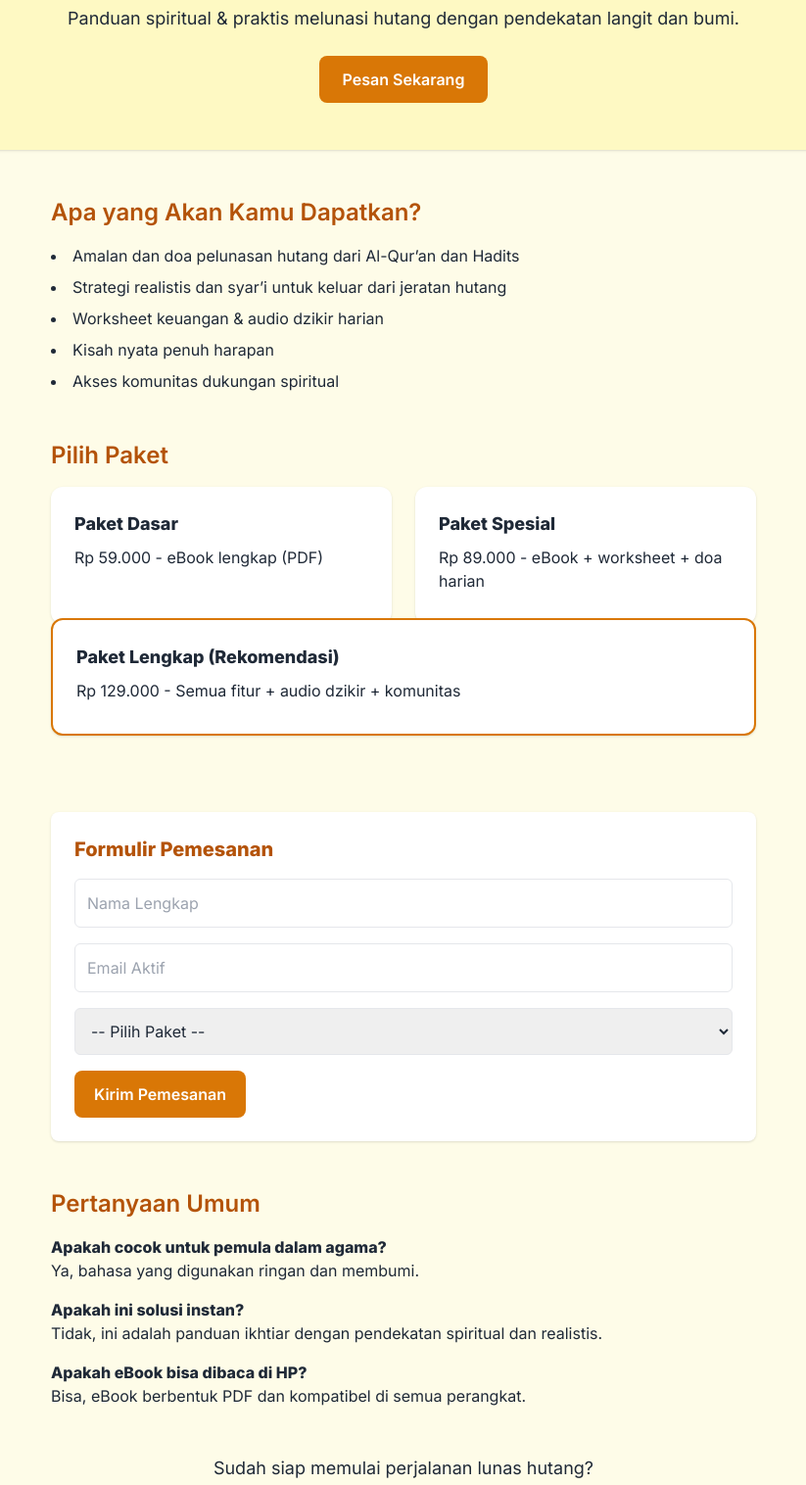
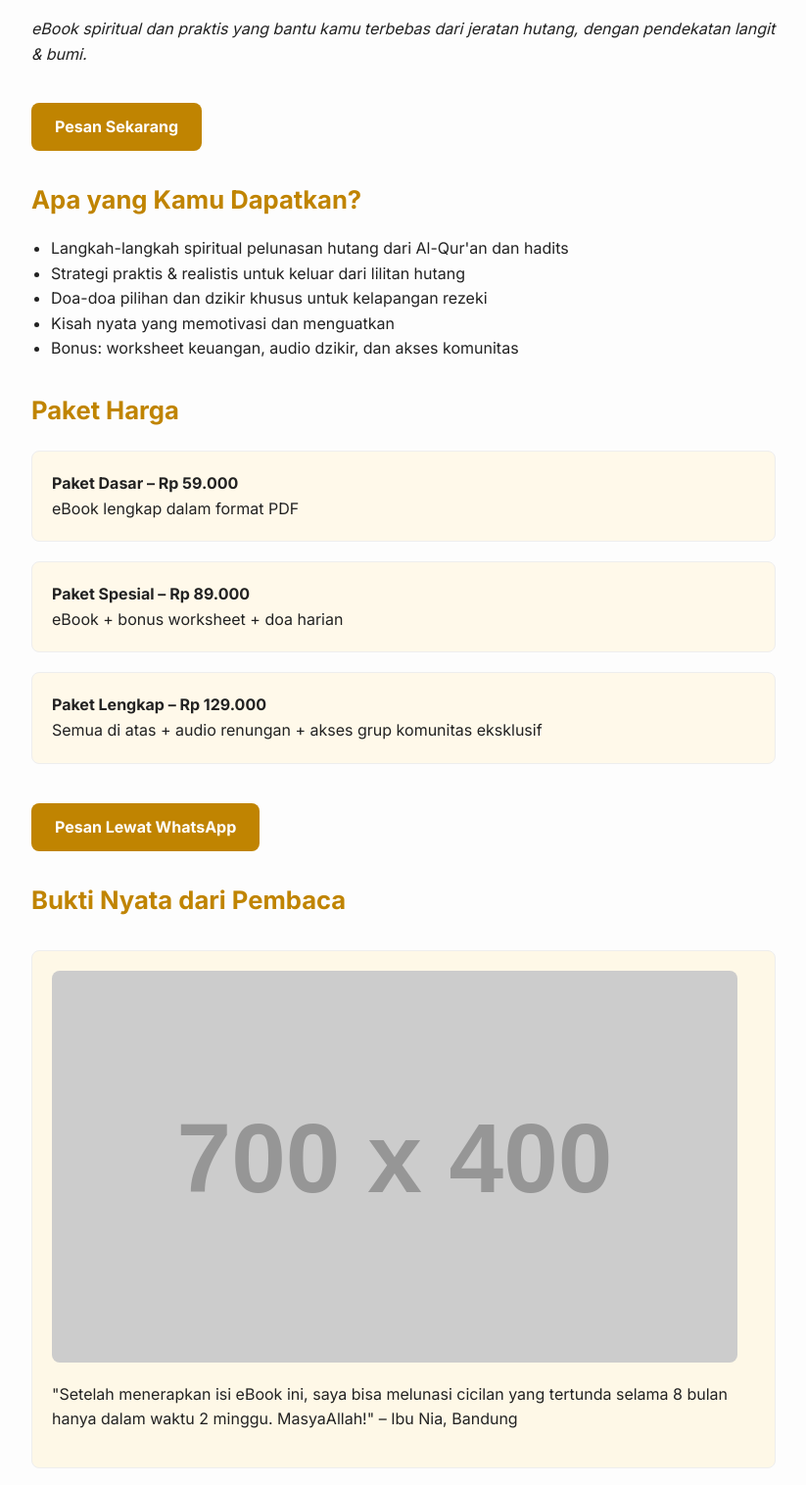
Before and after one commit to NyamandiRumah/ebook-lunas-hutang-jalur-langit, a plain HTML site: page index.html in a window 1280 px wide. Shown: the part 95-1611 px from the top of the page at 98% size, without its empty margins (228-1051 px from the left). Drawn offline with nearby package versions, Linux system fonts and the light colour scheme; placeholder pictures from the web are drawn by us.

Commit message:
Update index.html

```diff
--- a/index.html
+++ b/index.html
@@ -4,92 +4,101 @@
   <meta charset="UTF-8">
   <meta name="viewport" content="width=device-width, initial-scale=1">
   <title>Lunas Hutang Lewat Jalur Langit</title>
-  <script src="https://cdn.tailwindcss.com"></script>
-  <link rel="preconnect" href="https://fonts.googleapis.com">
-  <link href="https://fonts.googleapis.com/css2?family=Inter:wght@400;600;800&display=swap" rel="stylesheet">
+  <link href="https://fonts.googleapis.com/css2?family=Inter:wght@400;700&display=swap" rel="stylesheet">
   <style>
-    body { font-family: 'Inter', sans-serif; }
+    * { box-sizing: border-box; margin: 0; padding: 0; }
+    body { font-family: 'Inter', sans-serif; background: #fdfdfd; color: #222; line-height: 1.6; }
+    .container { max-width: 800px; margin: auto; padding: 40px 20px; }
+    h1, h2 { color: #c08401; }
+    h1 { font-size: 2.2rem; margin-bottom: 16px; }
+    h2 { font-size: 1.6rem; margin: 30px 0 16px; }
+    p { margin-bottom: 16px; }
+    ul { margin-bottom: 16px; padding-left: 20px; }
+    .btn {
+      display: inline-block;
+      background: #c08401;
+      color: #fff;
+      text-decoration: none;
+      padding: 12px 24px;
+      border-radius: 8px;
+      font-weight: bold;
+      margin-top: 20px;
+    }
+    .card { background: #fff9ea; padding: 20px; border-radius: 8px; margin: 20px 0; border: 1px solid #eee; }
+    .faq dt { font-weight: bold; margin-top: 10px; }
+    .faq dd { margin-bottom: 10px; }
+    footer { text-align: center; font-size: 0.9rem; color: #777; margin-top: 40px; }
+    .testimoni {
+      background: #fef8e7;
+      padding: 20px;
+      border-radius: 8px;
+      margin: 30px 0;
+      border: 1px solid #eee;
+    }
+    .testimoni img {
+      max-width: 100%;
+      border-radius: 8px;
+      margin-bottom: 12px;
+    }
   </style>
 </head>
-<body class="bg-yellow-50 text-gray-800">
+<body>
+  <div class="container">
+    <h1>Lunas Hutang Lewat Jalur Langit</h1>
+    <p><em>eBook spiritual dan praktis yang bantu kamu terbebas dari jeratan hutang, dengan pendekatan langit & bumi.</em></p>
+    <a href="#order" class="btn">Pesan Sekarang</a>
 
-  <header class="bg-yellow-100 text-center py-12 shadow">
-    <h1 class="text-3xl font-bold text-amber-600">Lunas Hutang Lewat Jalur Langit</h1>
-    <p class="mt-4 text-lg">Panduan spiritual & praktis melunasi hutang dengan pendekatan langit dan bumi.</p>
-    <a href="#order" class="mt-6 inline-block bg-amber-600 text-white px-6 py-3 rounded-lg font-semibold hover:bg-amber-700 transition">Pesan Sekarang</a>
-  </header>
+    <h2>Apa yang Kamu Dapatkan?</h2>
+    <ul>
+      <li>Langkah-langkah spiritual pelunasan hutang dari Al-Qur'an dan hadits</li>
+      <li>Strategi praktis & realistis untuk keluar dari lilitan hutang</li>
+      <li>Doa-doa pilihan dan dzikir khusus untuk kelapangan rezeki</li>
+      <li>Kisah nyata yang memotivasi dan menguatkan</li>
+      <li>Bonus: worksheet keuangan, audio dzikir, dan akses komunitas</li>
+    </ul>
 
-  <main class="max-w-3xl mx-auto px-6 py-12">
-    <section>
-      <h2 class="text-2xl font-semibold text-amber-700 mb-4">Apa yang Akan Kamu Dapatkan?</h2>
-      <ul class="list-disc list-inside space-y-2">
-        <li>Amalan dan doa pelunasan hutang dari Al-Qur’an dan Hadits</li>
-        <li>Strategi realistis dan syar’i untuk keluar dari jeratan hutang</li>
-        <li>Worksheet keuangan & audio dzikir harian</li>
-        <li>Kisah nyata penuh harapan</li>
-        <li>Akses komunitas dukungan spiritual</li>
-      </ul>
-    </section>
+    <h2 id="order">Paket Harga</h2>
+    <div class="card">
+      <strong>Paket Dasar – Rp 59.000</strong><br>
+      eBook lengkap dalam format PDF
+    </div>
+    <div class="card">
+      <strong>Paket Spesial – Rp 89.000</strong><br>
+      eBook + bonus worksheet + doa harian
+    </div>
+    <div class="card">
+      <strong>Paket Lengkap – Rp 129.000</strong><br>
+      Semua di atas + audio renungan + akses grup komunitas eksklusif
+    </div>
+    <a href="https://wa.me/6281234567890?text=Saya%20mau%20pesan%20eBook%20Lunas%20Hutang%20Lewat%20Jalur%20Langit" class="btn">Pesan Lewat WhatsApp</a>
 
-    <section id="order" class="mt-12">
-      <h2 class="text-2xl font-semibold text-amber-700 mb-4">Pilih Paket</h2>
-      <div class="grid gap-6 sm:grid-cols-2">
-        <div class="bg-white p-6 rounded-xl shadow">
-          <h3 class="text-lg font-bold">Paket Dasar</h3>
-          <p class="my-2">Rp 59.000 - eBook lengkap (PDF)</p>
-        </div>
-        <div class="bg-white p-6 rounded-xl shadow">
-          <h3 class="text-lg font-bold">Paket Spesial</h3>
-          <p class="my-2">Rp 89.000 - eBook + worksheet + doa harian</p>
-        </div>
-        <div class="bg-white p-6 rounded-xl shadow sm:col-span-2 border-2 border-amber-600 animate-bounce">
-          <h3 class="text-lg font-bold">Paket Lengkap (Rekomendasi)</h3>
-          <p class="my-2">Rp 129.000 - Semua fitur + audio dzikir + komunitas</p>
-        </div>
-      </div>
-    </section>
+    <h2>Bukti Nyata dari Pembaca</h2>
+    <div class="testimoni">
+      <img src="https://via.placeholder.com/700x400?text=Testimoni+1" alt="Bukti Pembelian eBook">
+      <p>"Setelah menerapkan isi eBook ini, saya bisa melunasi cicilan yang tertunda selama 8 bulan hanya dalam waktu 2 minggu. MasyaAllah!" – Ibu Nia, Bandung</p>
+    </div>
+    <div class="testimoni">
+      <img src="https://via.placeholder.com/700x400?text=Testimoni+2" alt="Testimoni Pembaca">
+      <p>"Gak nyangka... dari doa dan usaha yang dituntun di eBook ini, saya dapet rezeki tak terduga. Berasa beneran dijemput rezeki dari langit." – Pak Arif, Jakarta</p>
+    </div>
 
-    <section class="mt-12 bg-white p-6 rounded-lg shadow">
-      <h2 class="text-xl font-bold text-amber-700 mb-4">Formulir Pemesanan</h2>
-      <form class="space-y-4" onsubmit="alert('Terima kasih! Kami akan hubungi Anda lewat WA.'); return false;">
-        <input type="text" placeholder="Nama Lengkap" required class="w-full border p-3 rounded-md" />
-        <input type="email" placeholder="Email Aktif" required class="w-full border p-3 rounded-md" />
-        <select required class="w-full border p-3 rounded-md">
-          <option value="">-- Pilih Paket --</option>
-          <option value="dasar">Paket Dasar - Rp 59.000</option>
-          <option value="spesial">Paket Spesial - Rp 89.000</option>
-          <option value="lengkap">Paket Lengkap - Rp 129.000</option>
-        </select>
-        <button type="submit" class="bg-amber-600 text-white px-5 py-3 rounded-lg hover:bg-amber-700 transition font-semibold">Kirim Pemesanan</button>
-      </form>
-    </section>
+    <h2>Pertanyaan Umum</h2>
+    <dl class="faq">
+      <dt>Apakah cocok untuk saya yang tidak paham agama?</dt>
+      <dd>Ya. Bahasanya sederhana dan membumi, cocok untuk semua latar belakang.</dd>
+      <dt>Apakah ini solusi instan?</dt>
+      <dd>Bukan. Ini panduan ikhtiar sungguh-sungguh dengan pendekatan spiritual dan realistis.</dd>
+      <dt>Apakah bisa dibaca di HP?</dt>
+      <dd>Bisa. eBook ini berbentuk PDF dan bisa dibaca di HP, tablet, maupun laptop.</dd>
+    </dl>
 
-    <section class="mt-12">
-      <h2 class="text-2xl font-semibold text-amber-700 mb-4">Pertanyaan Umum</h2>
-      <div class="space-y-4">
-        <div>
-          <strong>Apakah cocok untuk pemula dalam agama?</strong>
-          <p>Ya, bahasa yang digunakan ringan dan membumi.</p>
-        </div>
-        <div>
-          <strong>Apakah ini solusi instan?</strong>
-          <p>Tidak, ini adalah panduan ikhtiar dengan pendekatan spiritual dan realistis.</p>
-        </div>
-        <div>
-          <strong>Apakah eBook bisa dibaca di HP?</strong>
-          <p>Bisa, eBook berbentuk PDF dan kompatibel di semua perangkat.</p>
-        </div>
-      </div>
-    </section>
+    <h2>Siap Memulai Perjalanan Menuju Kebebasan Finansial?</h2>
+    <p>Jangan tunda. Mulailah dari langkah kecil hari ini — InsyaAllah ada jalan jika kita niatkan karena Allah.</p>
+    <a href="https://wa.me/6285695125597?text=Saya%20mau%20pesan%20eBook%20Lunas%20Hutang%20Lewat%20Jalur%20Langit" class="btn">Klik di sini untuk Pesan Sekarang</a>
 
-    <section class="mt-12 text-center">
-      <p class="mb-4 text-lg">Sudah siap memulai perjalanan lunas hutang?</p>
-      <a href="#order" class="inline-block bg-amber-600 text-white px-6 py-3 rounded-lg font-semibold hover:bg-amber-700 transition">Pesan Sekarang</a>
-    </section>
-  </main>
-
-  <footer class="text-center text-sm text-gray-500 mt-12 mb-6">
-    &copy; 2025 Lunas Hutang Lewat Jalur Langit. All rights reserved.
-  </footer>
+    <footer>
+      <p>&copy; 2025 Lunas Hutang Lewat Jalur Langit. Semua hak dilindungi.</p>
+    </footer>
+  </div>
 </body>
 </html>
```
